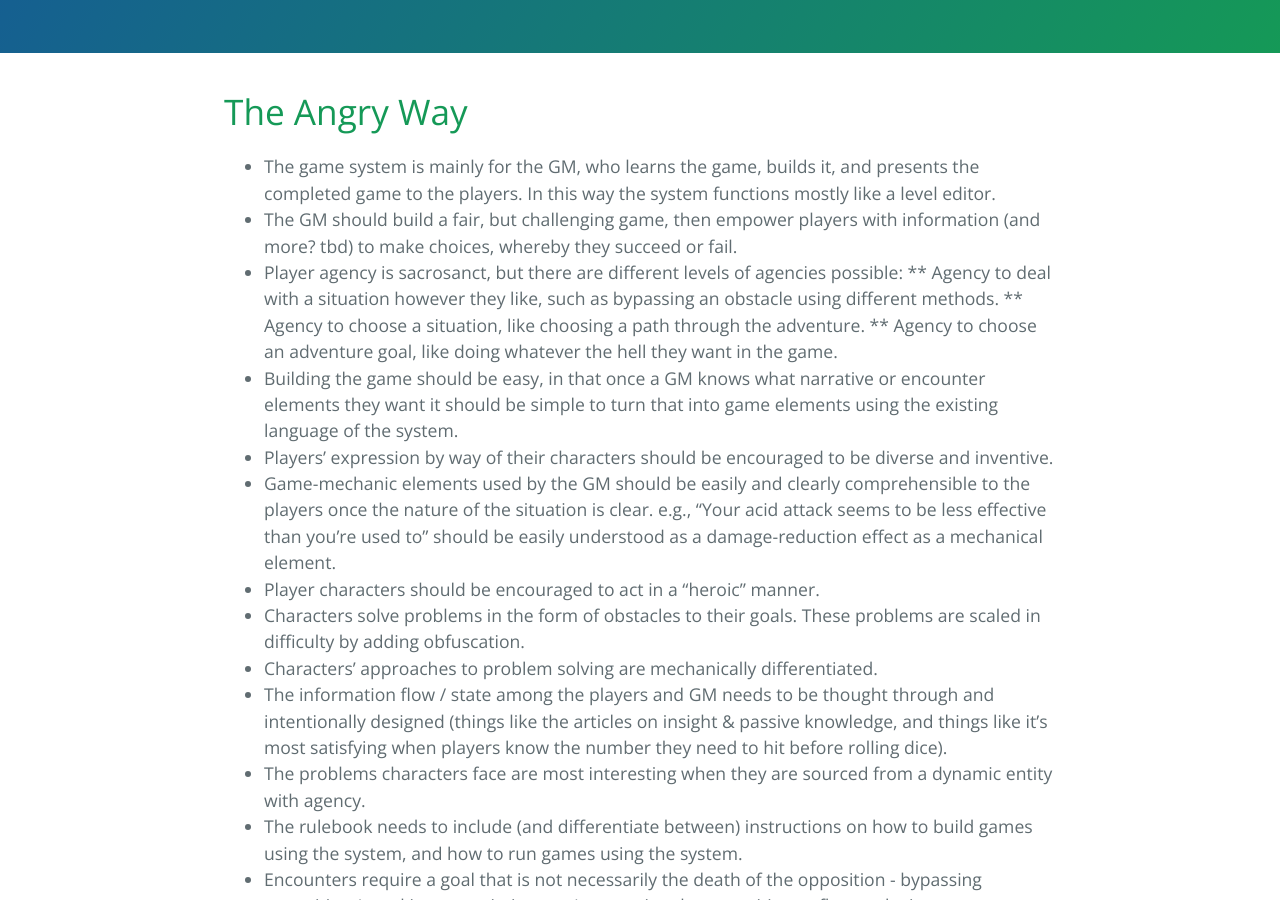
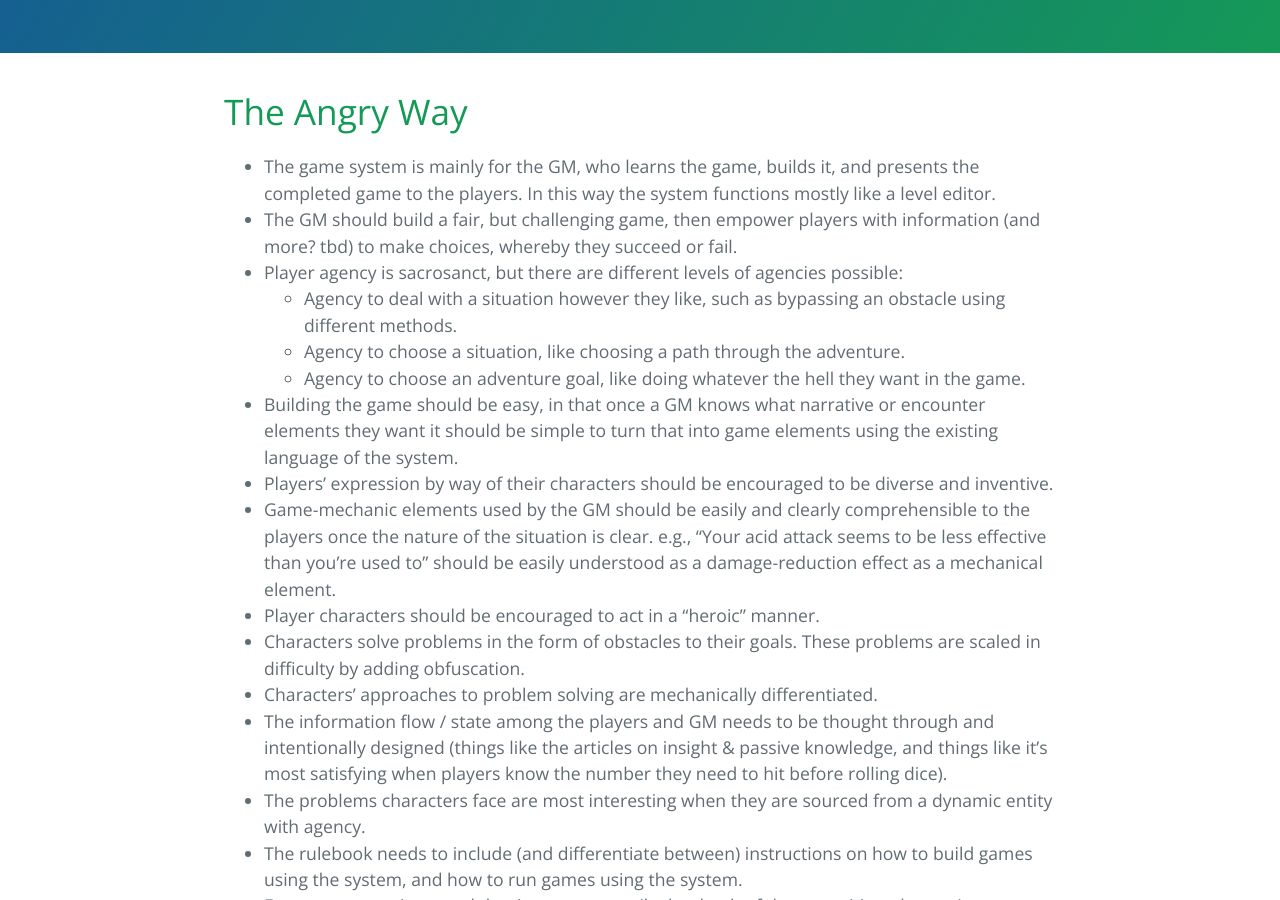
Before and after one commit to angry-school-hack/angry-school-hack.github.io, a Jekyll site: the page built from _posts/2020-10-18-angry-way.md, in a window 1280 px wide and 900 px high, scrolled down 330 px. Built offline with Jekyll 4.4.1, drawn with Linux system fonts in a browser that asks for light colours.

Commit message:
Fixed list indents

```diff
--- a/_posts/2020-10-18-angry-way.md
+++ b/_posts/2020-10-18-angry-way.md
@@ -10,9 +10,9 @@ excerpt: A summary of what the Angry Way means for MDC members
 * The game system is mainly for the GM, who learns the game, builds it, and presents the completed game to the players. In this way the system functions mostly like a level editor.
 * The GM should build a fair, but challenging game, then empower players with information (and more? tbd) to make choices, whereby they succeed or fail.
 * Player agency is sacrosanct, but there are different levels of agencies possible:
-** Agency to deal with a situation however they like, such as bypassing an obstacle using different methods.
-** Agency to choose a situation, like choosing a path through the adventure.
-** Agency to choose an adventure goal, like doing whatever the hell they want in the game.
+  * Agency to deal with a situation however they like, such as bypassing an obstacle using different methods.
+  * Agency to choose a situation, like choosing a path through the adventure.
+  * Agency to choose an adventure goal, like doing whatever the hell they want in the game.
 * Building the game should be easy, in that once a GM knows what narrative or encounter elements they want it should be simple to turn that into game elements using the existing language of the system.
 * Players' expression by way of their characters should be encouraged to be diverse and inventive.
 * Game-mechanic elements used by the GM should be easily and clearly comprehensible to the players once the nature of the situation is clear. e.g., "Your acid attack seems to be less effective than you're used to" should be easily understood as a damage-reduction effect as a mechanical element.
```
